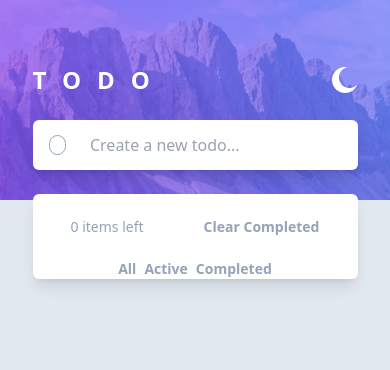
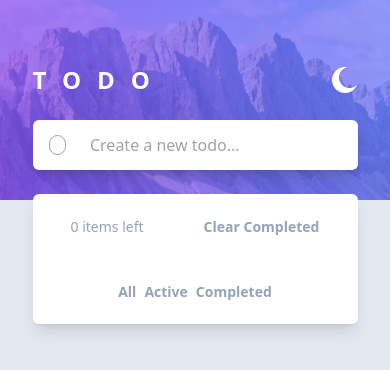
Before and after one commit to andrewsanc/todo-ts-react, a React (Vite) app: page / in a window 390 px wide. Shown: the top 370 px of the page. Built offline with nearby package versions, Linux system fonts and the light colour scheme.

Commit message:
feat. filtering functionality of todos

```diff
--- a/src/App.tsx
+++ b/src/App.tsx
@@ -1,5 +1,5 @@
 import { useState } from "react";
-import { FormDataType, TodoType } from "./types/types";
+import { FilterType, FormDataType, TodoType } from "./types/types";
 import Todo from "./components/todo";
 import Header from "./components/header";
 import HeroImage from "./components/ui/hero-image";
@@ -8,6 +8,7 @@ import FormControls from "./components/form-controls";
 
 export default function App() {
   const [todos, setTodos] = useState<TodoType[]>([]);
+  const [filter, setFilter] = useState<FilterType | null>(null);
 
   function addTodo(formData: FormDataType) {
     const { title } = formData;
@@ -23,6 +24,13 @@ export default function App() {
     setTodos([...todos]);
   }
 
+  const filteredTodos = todos.filter((todo) => {
+    if (filter?.type) {
+      return filter.type === "completed" ? todo.isComplete : !todo.isComplete;
+    }
+    return todo;
+  });
+
   return (
     <div className="bg-slate-200 h-screen">
       <HeroImage />
@@ -31,10 +39,14 @@ export default function App() {
         <TodoForm addTodo={addTodo} />
         <div className="flex flex-col bg-white rounded-md sm:w-[540px] w-[325px] shadow-lg">
           {todos &&
-            todos.map((todo, i) => (
+            filteredTodos.map((todo, i) => (
               <Todo todo={todo} key={i} deleteTodo={() => deleteTodo(i)} />
             ))}
-          <FormControls todoSize={todos.length} clearTodos={clearTodos} />
+          <FormControls
+            todoSize={filteredTodos.length}
+            clearTodos={clearTodos}
+            setFilter={setFilter}
+          />
         </div>
       </div>
     </div>
--- a/src/components/form-controls.tsx
+++ b/src/components/form-controls.tsx
@@ -1,28 +1,36 @@
+import { FilterType } from "../types/types";
 import Button from "./ui/button";
 
 interface FormControlsProps {
   todoSize: number;
   clearTodos: () => void;
+  setFilter: React.Dispatch<React.SetStateAction<FilterType | null>>;
 }
 
 export default function FormControls(props: FormControlsProps) {
-  const { todoSize, clearTodos } = props;
+  const { todoSize, clearTodos, setFilter } = props;
 
   return (
     <>
       <div className="flex items-center justify-around px-2 py-4 h-[65px]">
         <p className="text-slate-400 text-sm">{todoSize} items left</p>
         <div className="hidden sm:flex gap-2">
-          <Button text="All" />
-          <Button text="Active" />
-          <Button text=" Completed" />
+          <Button text="All" onClick={() => setFilter(null)} />
+          <Button text="Active" onClick={() => setFilter({ type: "active" })} />
+          <Button
+            text=" Completed"
+            onClick={() => setFilter({ type: "completed" })}
+          />
         </div>
         <Button text="Clear Completed" onClick={clearTodos} />
       </div>
-      <div className="flex items-center justify-center gap-2 sm:hidden">
-        <Button text="All" />
-        <Button text="Active" />
-        <Button text=" Completed" />
+      <div className="flex items-center justify-center px-2 py-4 h-[65px] gap-2 sm:hidden">
+        <Button text="All" onClick={() => setFilter(null)} />
+        <Button text="Active" onClick={() => setFilter({ type: "active" })} />
+        <Button
+          text=" Completed"
+          onClick={() => setFilter({ type: "completed" })}
+        />
       </div>
     </>
   );
--- a/src/main.tsx
+++ b/src/main.tsx
@@ -1,7 +1,7 @@
 import React from "react";
 import ReactDOM from "react-dom/client";
-import App from "./App.tsx";
 import "./index.css";
+import App from "./app";
 
 ReactDOM.createRoot(document.getElementById("root")!).render(
   <React.StrictMode>
--- a/src/types/types.ts
+++ b/src/types/types.ts
@@ -6,3 +6,7 @@ export type TodoType = {
 export type FormDataType = {
   title: string;
 };
+
+export type FilterType = {
+  type: "active" | "completed";
+};
```
